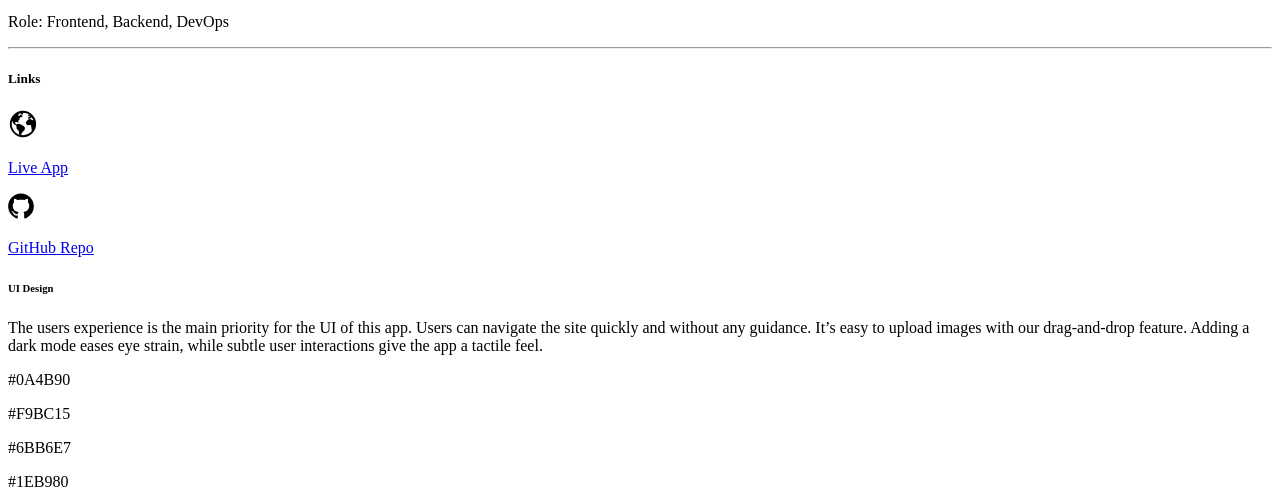
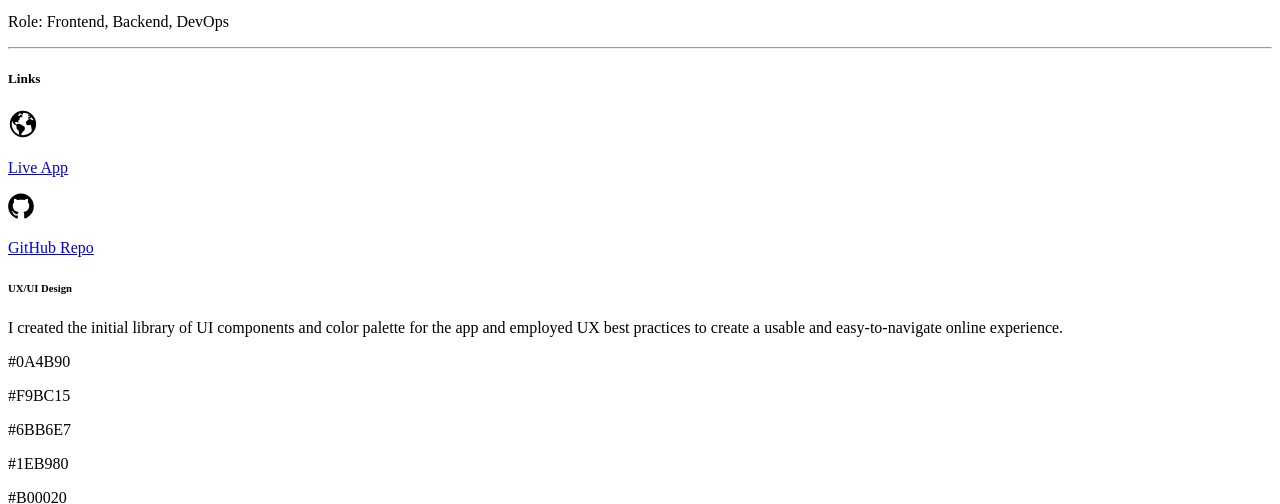
Before and after one commit to ManSleen/portfolio, a Gatsby site in the folder mikes_portfolio/: page /giraffe in a window 1280 px wide. Shown: the part 852-1356 px from the top of the page. Built offline with nearby package versions, Linux system fonts and the light colour scheme; Gatsby itself is replaced by a stand-in of ours.

Commit message:
giraffe page copy update

```diff
--- a/mikes_portfolio/src/pages/giraffe.js
+++ b/mikes_portfolio/src/pages/giraffe.js
@@ -156,13 +156,11 @@ const HowTo = () => {
           </div>
         </div>
         <div className="project-design-container">
-          <h6>UI Design</h6>
+          <h6>UX/UI Design</h6>
           <p>
-            The users experience is the main priority for the UI of this app.
-            Users can navigate the site quickly and without any guidance. It’s
-            easy to upload images with our drag-and-drop feature. Adding a dark
-            mode eases eye strain, while subtle user interactions give the app a
-            tactile feel.
+            I created the initial library of UI components and color palette for
+            the app and employed UX best practices to create a usable and
+            easy-to-navigate online experience.
           </p>
           <div className="colors-container">
             <div className="color giraffe-blue">
```
